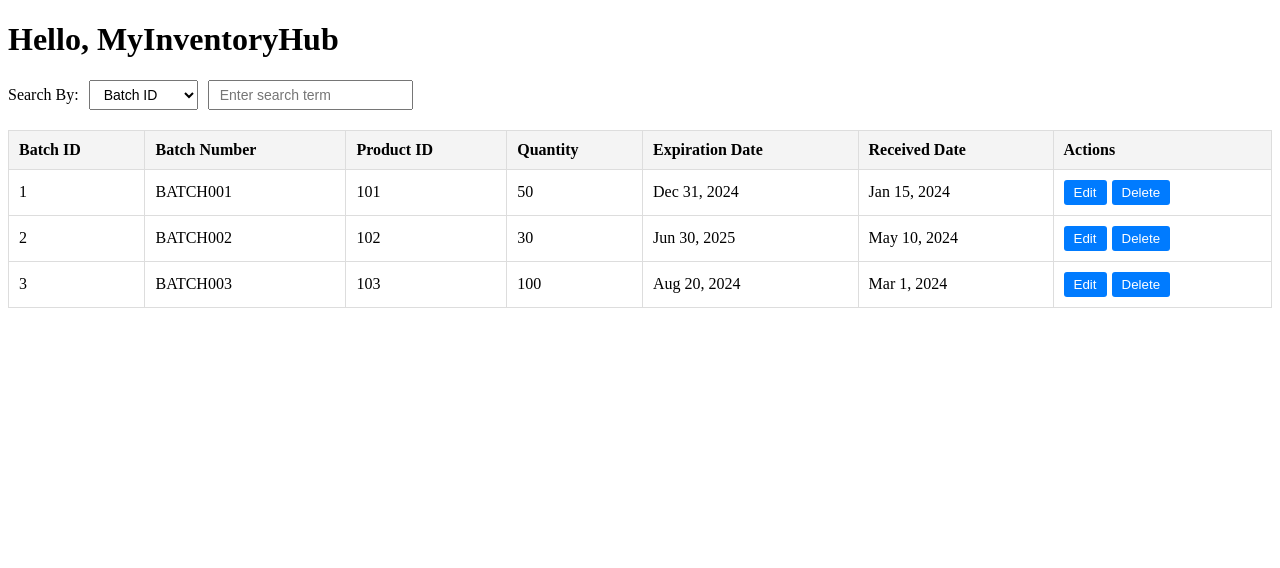
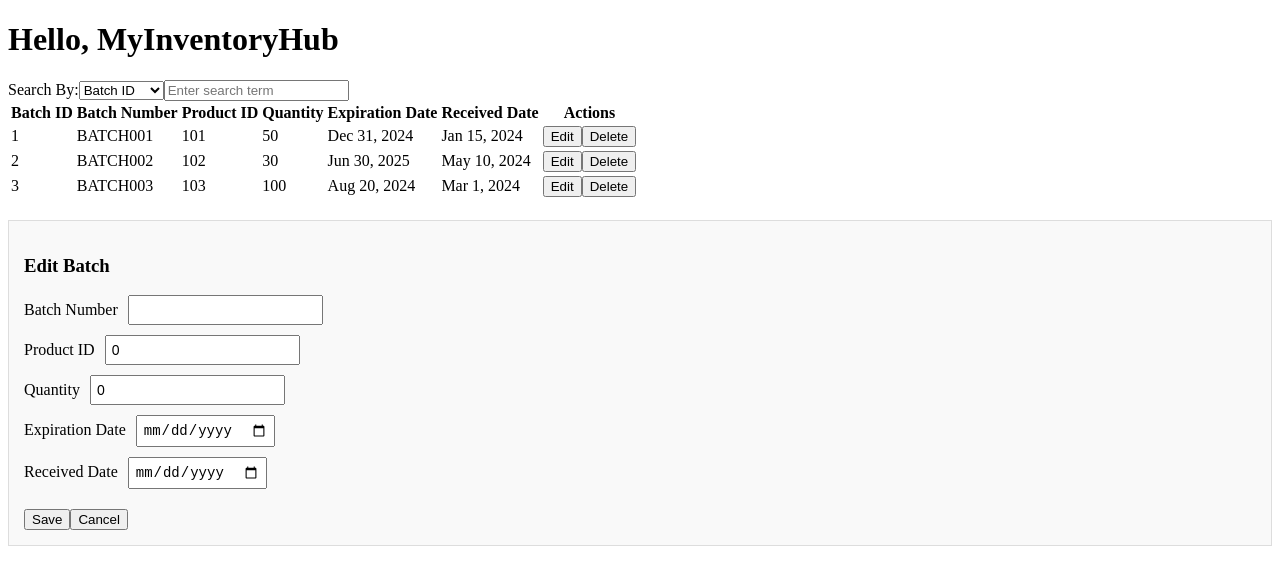
Before and after one commit to SyTW2425/E17_P4, an Angular app in the folder MyInventoryHub/: page / in a window 1280 px wide. Shown: the top 568 px of the page. Built offline with nearby package versions, Linux system fonts and the light colour scheme.

Commit message:
Batch-list upgrade v0.3 - editar funciona pero siempre visible

```diff
--- a/MyInventoryHub/src/app/batch-list/batch-list.component.css
+++ b/MyInventoryHub/src/app/batch-list/batch-list.component.css
@@ -1,45 +1,23 @@
-.search-container {
-  margin-bottom: 20px;
+.edit-form {
+  margin-top: 20px;
+  border: 1px solid #ddd;
+  padding: 15px;
+  background-color: #f9f9f9;
 }
 
-.search-container label {
+.edit-form form div {
+  margin-bottom: 10px;
+}
+
+.edit-form label {
   margin-right: 10px;
 }
 
-.search-container select,
-.search-container input {
-  padding: 5px 10px;
-  margin-right: 10px;
+.edit-form input {
+  padding: 5px;
   font-size: 14px;
 }
 
-.batch-table {
-  width: 100%;
-  border-collapse: collapse;
-  margin: 20px 0;
+.edit-form button {
+  margin-top: 10px;
 }
-
-.batch-table th,
-.batch-table td {
-  padding: 10px;
-  text-align: left;
-  border: 1px solid #ddd;
-}
-
-.batch-table th {
-  background-color: #f4f4f4;
-}
-
-button {
-  padding: 5px 10px;
-  background-color: #007bff;
-  color: white;
-  border: none;
-  border-radius: 3px;
-  cursor: pointer;
-  margin-right: 5px;
-}
-
-button:hover {
-  background-color: #0056b3;
-}
--- a/MyInventoryHub/src/app/batch-list/batch-list.component.html
+++ b/MyInventoryHub/src/app/batch-list/batch-list.component.html
@@ -1,3 +1,4 @@
+<!-- Sección de búsqueda -->
 <div class="search-container">
   <label for="searchField">Search By:</label>
   <select id="searchField" [(ngModel)]="searchCriteria">
@@ -13,6 +14,7 @@
     (input)="filterBatches()" />
 </div>
 
+<!-- Tabla de lotes -->
 <table class="batch-table">
   <thead>
     <tr>
@@ -34,10 +36,68 @@
       <td>{{ batch.expirationDate | date }}</td>
       <td>{{ batch.receivedDate | date }}</td>
       <td>
-        <!-- Botones para Editar y Eliminar -->
         <button (click)="editBatch(batch)">Edit</button>
         <button (click)="deleteBatch(batch.id)">Delete</button>
       </td>
     </tr>
   </tbody>
 </table>
+
+<!-- Formulario de edición -->
+<div *ngIf="selectedBatch" class="edit-form">
+  <h3>Edit Batch</h3>
+  <form (ngSubmit)="saveBatch()">
+    <div>
+      <label for="batchNumber">Batch Number</label>
+      <input
+        type="text"
+        id="batchNumber"
+        [(ngModel)]="selectedBatch.batchNumber"
+        name="batchNumber"
+        required />
+    </div>
+
+    <div>
+      <label for="productId">Product ID</label>
+      <input
+        type="number"
+        id="productId"
+        [(ngModel)]="selectedBatch.productId"
+        name="productId"
+        required />
+    </div>
+
+    <div>
+      <label for="quantity">Quantity</label>
+      <input
+        type="number"
+        id="quantity"
+        [(ngModel)]="selectedBatch.quantity"
+        name="quantity"
+        required />
+    </div>
+
+    <div>
+      <label for="expirationDate">Expiration Date</label>
+      <input
+        type="date"
+        id="expirationDate"
+        [(ngModel)]="selectedBatch.expirationDate"
+        name="expirationDate"
+        required />
+    </div>
+
+    <div>
+      <label for="receivedDate">Received Date</label>
+      <input
+        type="date"
+        id="receivedDate"
+        [(ngModel)]="selectedBatch.receivedDate"
+        name="receivedDate"
+        required />
+    </div>
+
+    <button type="submit">Save</button>
+    <button type="button" (click)="cancelEdit()">Cancel</button>
+  </form>
+</div>
--- a/MyInventoryHub/src/app/batch-list/batch-list.component.ts
+++ b/MyInventoryHub/src/app/batch-list/batch-list.component.ts
@@ -39,18 +39,31 @@ export class BatchListComponent implements OnInit {
     }
   ];
 
-  // Variables para la búsqueda
-  searchCriteria: string = 'batchId'; // Por defecto buscar por Batch ID
+  // Variables de búsqueda
+  searchCriteria: string = 'batchId';
   searchTerm: string = '';
   filteredBatches: Batch[] = [];
+
+  // Variable para manejar el lote seleccionado para editar
+  selectedBatch: Batch = {
+    id: 0,
+    productId: 0,
+    batchNumber: '',
+    quantity: 0,
+    expirationDate: new Date(),
+    receivedDate: new Date()
+  };
+
+  // Variable para controlar la visibilidad del formulario de edición
+  isEditing: boolean = false;
 
   constructor() {}
 
   ngOnInit(): void {
-    this.filteredBatches = [...this.batches]; // Inicializar con todos los lotes
+    this.filteredBatches = [...this.batches]; // Copia de la lista para filtrar
   }
 
-  // Filtrar los lotes basados en los criterios de búsqueda
+  // Filtrar los lotes en función de la búsqueda
   filterBatches(): void {
     if (this.searchCriteria === 'batchId') {
       this.filteredBatches = this.batches.filter(batch =>
@@ -63,15 +76,52 @@ export class BatchListComponent implements OnInit {
     }
   }
 
-  // Método para editar un lote
+  // Establecer el lote seleccionado para editar
   editBatch(batch: Batch): void {
-    console.log('Edit batch', batch);
+    this.selectedBatch = { ...batch }; // Hacemos una copia del lote para editar
+    this.isEditing = true; // Mostrar el formulario de edición
   }
 
-  // Método para eliminar un lote
+  // Guardar los cambios del lote editado
+  saveBatch(): void {
+    if (this.selectedBatch.id !== 0) { // Verificamos que el ID no sea el valor por defecto
+      // Encontramos el índice del lote en el arreglo original
+      const index = this.batches.findIndex(batch => batch.id === this.selectedBatch.id);
+      if (index !== -1) {
+        // Actualizamos el lote
+        this.batches[index] = { ...this.selectedBatch };
+      }
+      // Ocultar el formulario de edición y resetear selectedBatch
+      this.isEditing = false;
+      this.selectedBatch = { // Reiniciamos con valores predeterminados
+        id: 0,
+        productId: 0,
+        batchNumber: '',
+        quantity: 0,
+        expirationDate: new Date(),
+        receivedDate: new Date()
+      };
+      this.filterBatches(); // Refiltrar después de la actualización
+    }
+  }
+
+  // Cancelar la edición
+  cancelEdit(): void {
+    // Ocultar el formulario de edición y resetear selectedBatch
+    this.isEditing = false;
+    this.selectedBatch = { // Reiniciamos con valores predeterminados
+      id: 0,
+      productId: 0,
+      batchNumber: '',
+      quantity: 0,
+      expirationDate: new Date(),
+      receivedDate: new Date()
+    };
+  }
+
+  // Eliminar un lote
   deleteBatch(batchId: number): void {
     this.batches = this.batches.filter(batch => batch.id !== batchId);
-    this.filterBatches(); // Volver a filtrar después de eliminar
-    console.log('Batch deleted', batchId);
+    this.filterBatches(); // Refiltrar después de eliminar
   }
 }
```
